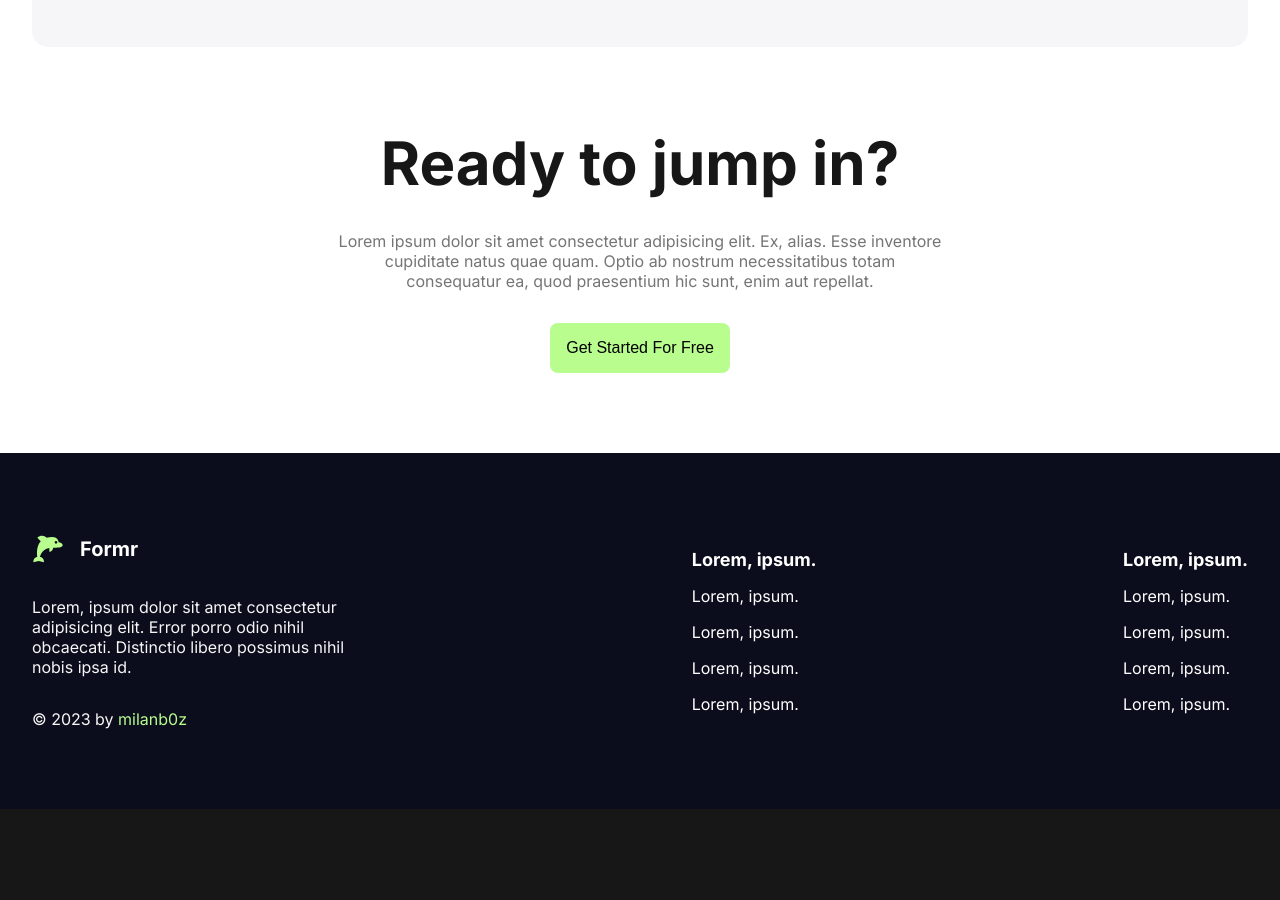
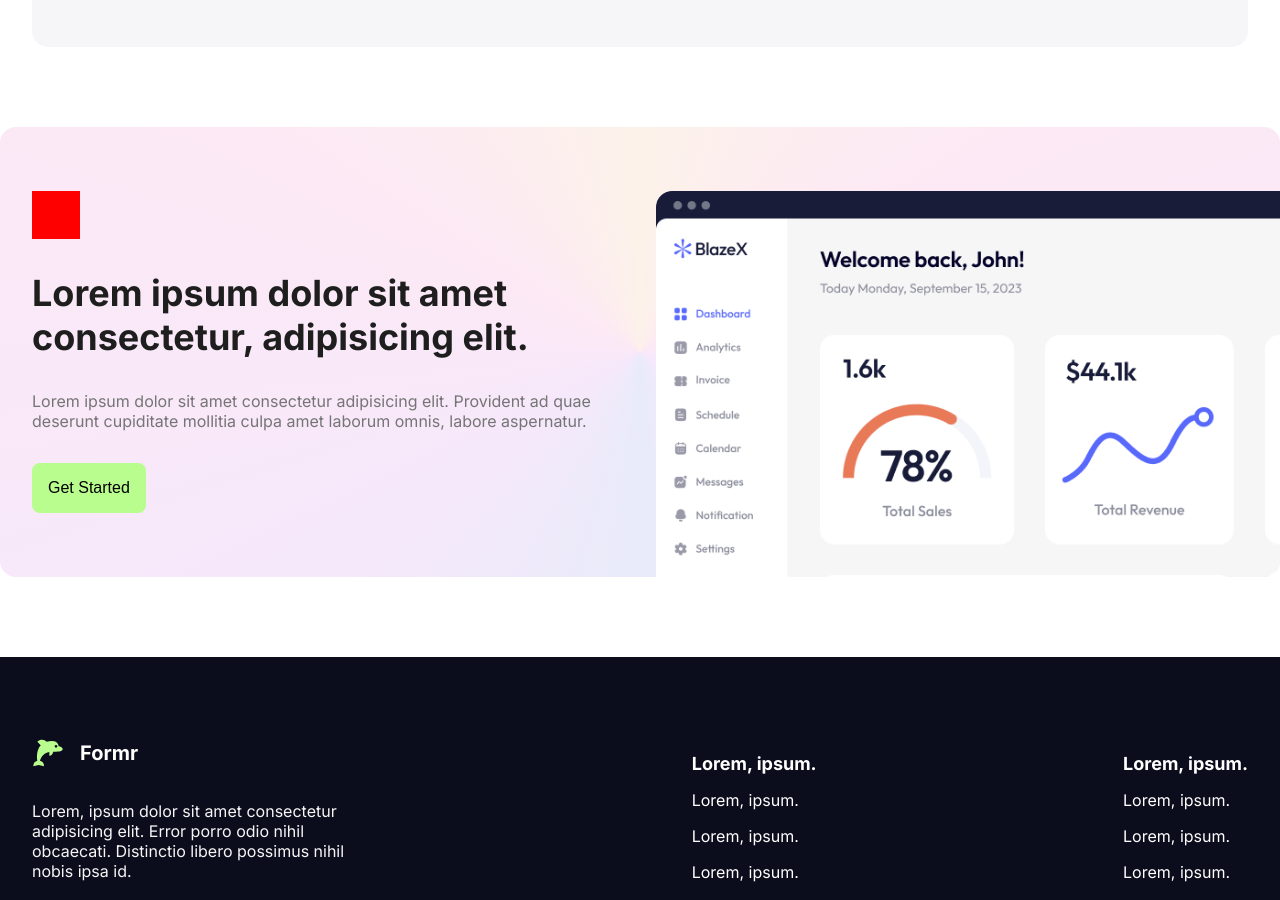
Before and after one commit to Milanb0z/forms-manager, a React (Vite) app in the folder client/: page / in a window 1280 px wide. Shown: the part 4060-4960 px from the top of the page. Before the commit the page ends 4869 px from the top, so only its background shows below. Built offline with nearby package versions, Linux system fonts and the light colour scheme.

Commit message:
Added: Promo Section

```diff
--- a/client/src/sections/Promo/Promo.jsx
+++ b/client/src/sections/Promo/Promo.jsx
@@ -4,15 +4,21 @@ import { Button } from "@ui";
 
 const Promo = () => {
   return (
-    <div className={classes.promo}>
-      <h2>Ready to jump in?</h2>
-      <p>
-        Lorem ipsum dolor sit amet consectetur adipisicing elit. Ex, alias. Esse
-        inventore cupiditate natus quae quam. Optio ab nostrum necessitatibus
-        totam consequatur ea, quod praesentium hic sunt, enim aut repellat.
-      </p>
-      <Button>Get Started For Free</Button>
-    </div>
+    <section className={classes.promo}>
+      <div className={classes.text}>
+        <div className={classes.icon}></div>
+        <h1>Lorem ipsum dolor sit amet consectetur, adipisicing elit.</h1>
+        <p>
+          Lorem ipsum dolor sit amet consectetur adipisicing elit. Provident ad
+          quae deserunt cupiditate mollitia culpa amet laborum omnis, labore
+          aspernatur.
+        </p>
+        <Button>Get Started</Button>
+      </div>
+      <div className={classes.img}>
+        <img src="/dash.jpg" alt="" />
+      </div>
+    </section>
   );
 };
 
--- a/client/src/sections/Promo/Promo.module.scss
+++ b/client/src/sections/Promo/Promo.module.scss
@@ -1,16 +1,51 @@
 .promo {
+  background: conic-gradient(
+    from 180deg at 50% 50%,
+    rgba(32, 59, 199, 0.1) 0deg,
+    rgba(168, 32, 214, 0.1) 60.00000178813934deg,
+    rgba(229, 36, 154, 0.1) 120.00000357627869deg,
+    rgba(227, 128, 37, 0.1) 180deg,
+    rgba(229, 36, 154, 0.1) 240.00000715255737deg,
+    rgba(168, 32, 214, 0.1) 299.9999928474426deg,
+    rgba(32, 59, 199, 0.1) 360deg
+  );
+  padding: 2em;
+  min-height: 50svh;
+  display: flex;
+  overflow: hidden;
+  border-radius: 1em;
+  gap: 2em;
+
+  h1 {
+    color: var(--color-black-02);
+  }
+
+  & > * {
+    flex: 1;
+    margin: 4em 0;
+  }
+}
+
+.text {
   display: flex;
   flex-direction: column;
   gap: 2em;
-  align-items: center;
+  align-items: flex-start;
+  justify-content: center;
+}
 
-  h2 {
-    color: var(--color-black-01);
-    font-size: 3.75em;
-  }
+.icon {
+  width: 3em;
+  height: 3em;
+  background-color: red;
+}
 
-  p {
-    max-width: 60ch;
-    text-align: center;
+.img {
+  position: relative;
+
+  img {
+    position: absolute;
+    width: 150%;
+    border-radius: 1em;
   }
 }
```
